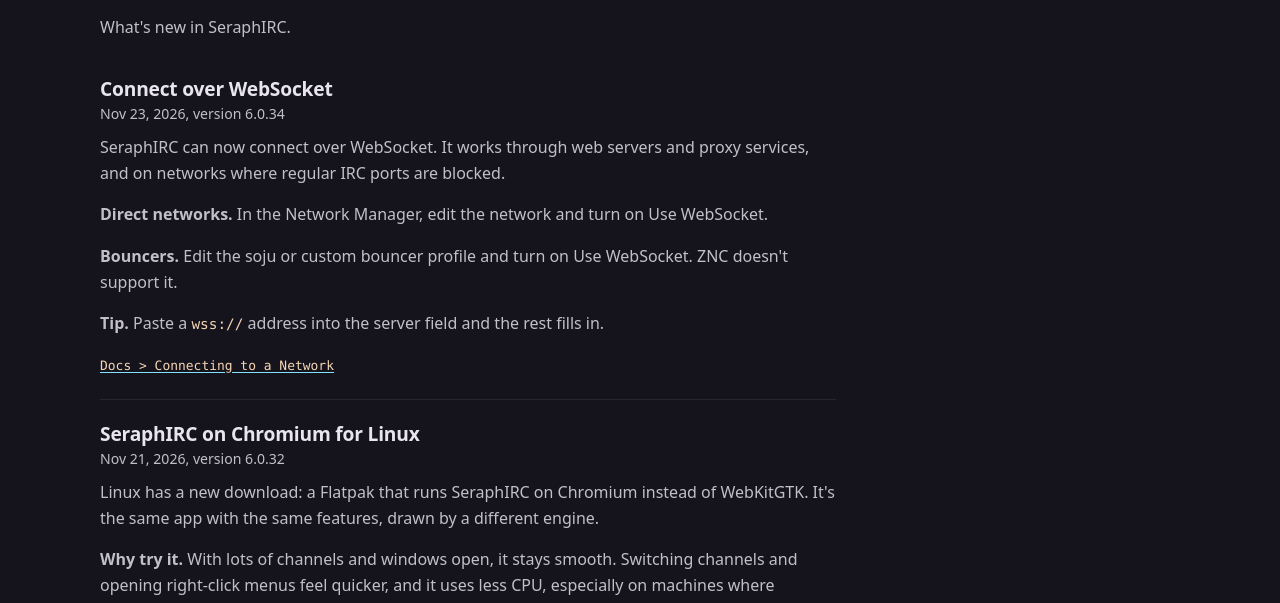
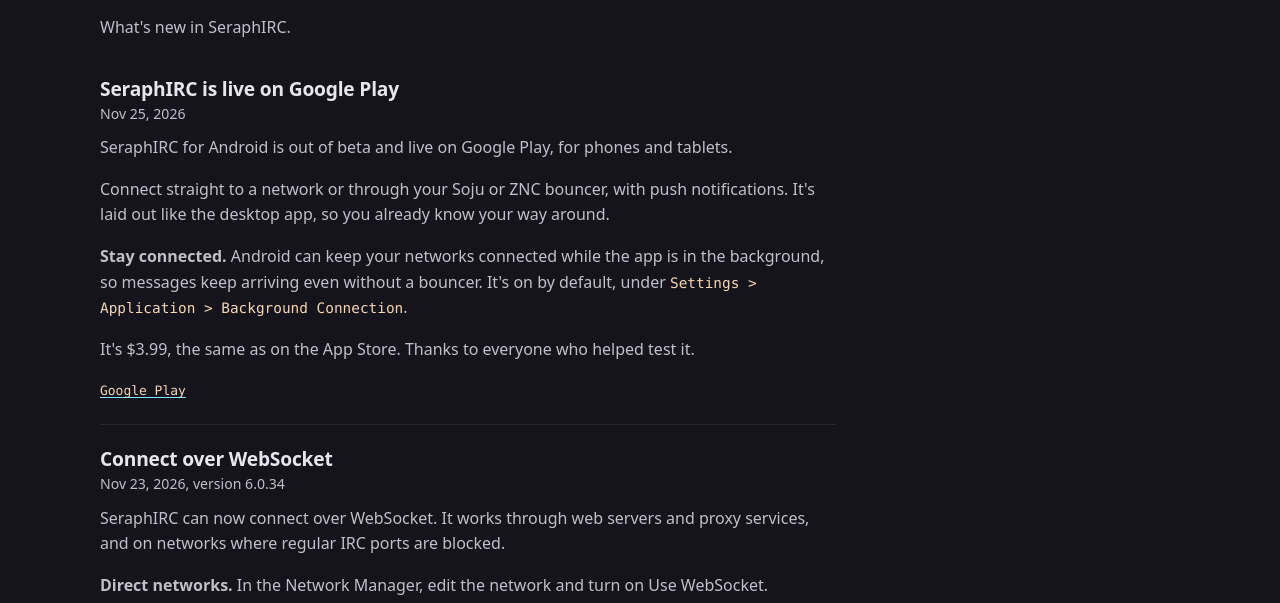
Before and after one commit to seraphirc/seraphirc-website, a plain HTML site: page news/index.html in a window 1280 px wide. Shown: the part 161-764 px from the top of the page. Drawn offline with Linux system fonts and the light colour scheme.

Commit message:
Android release

```diff
--- a/news/index.html
+++ b/news/index.html
@@ -78,6 +78,31 @@
           <h1 id="news-title">News</h1>
           <p>What's new in SeraphIRC.</p>
         </div>
+        <article class="post" id="news-android-google-play">
+          <h2>SeraphIRC is live on Google Play</h2>
+          <p class="post-meta"><time datetime="2026-11-25">Nov 25, 2026</time></p>
+          <p>
+            SeraphIRC for Android is out of beta and live on Google Play, for
+            phones and tablets.
+          </p>
+          <p>
+            Connect straight to a network or through your Soju or ZNC bouncer,
+            with push notifications. It's laid out like the desktop app, so you
+            already know your way around.
+          </p>
+          <p>
+            <b>Stay connected.</b> Android can keep your networks connected
+            while the app is in the background, so messages keep arriving even
+            without a bouncer. It's on by default, under
+            <code>Settings &gt; Application &gt; Background Connection</code>.
+          </p>
+          <p>
+            It's $3.99, the same as on the App Store. Thanks to everyone who
+            helped test it.
+          </p>
+          <p class="post-where"><a href="https://play.google.com/store/apps/details?id=chat.seraphirc.android&amp;pcampaignid=web_share"><code>Google Play</code></a></p>
+        </article>
+
         <article class="post" id="news-websocket">
           <h2>Connect over WebSocket</h2>
           <p class="post-meta"><time datetime="2026-11-23">Nov 23, 2026</time>, version 6.0.34</p>
```
Also changed, not shown: index.html (+5 -5 lines).
